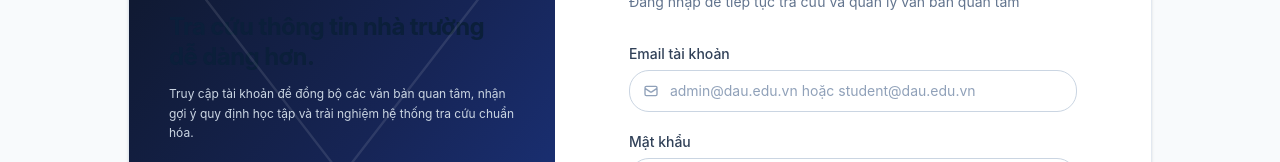
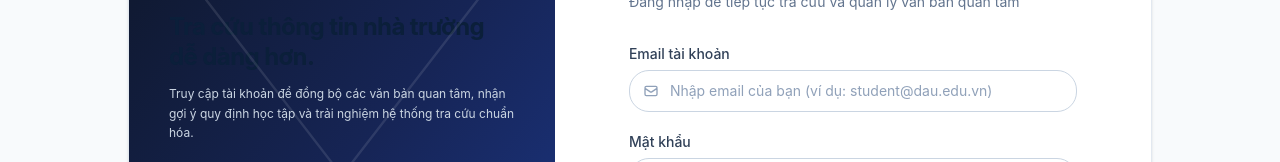
Before and after one commit to ThuyDuyen2308/DAU-Second-Brain, a Next.js app in the folder web/: page /login in a window 1280 px wide. Shown: the part 253-415 px from the top of the page. Built offline with nearby package versions, Linux system fonts and the light colour scheme; no server answers.

Commit message:
fix(auth): xoa placeholder/autocomplete goi y admin khoi form login, de trong email va mat khau khi mo trang

```diff
--- a/web/components/auth/LoginForm.tsx
+++ b/web/components/auth/LoginForm.tsx
@@ -38,9 +38,9 @@ export default function LoginForm() {
     const newErrors: typeof errors = {};
 
     if (!email.trim()) {
-      newErrors.email = "Vui lòng nhập email sinh viên hoặc quản trị.";
+      newErrors.email = "Vui lòng nhập email tài khoản.";
     } else if (!isValidEmail(email)) {
-      newErrors.email = "Định dạng email không hợp lệ (ví dụ: admin@dau.edu.vn).";
+      newErrors.email = "Định dạng email không hợp lệ (ví dụ: student@dau.edu.vn).";
     }
 
     if (!password) {
@@ -97,7 +97,7 @@ export default function LoginForm() {
   };
 
   return (
-    <form onSubmit={handleSubmit} className="space-y-5">
+    <form onSubmit={handleSubmit} className="space-y-5" autoComplete="off">
       {/* Banner thông báo chuyển hướng nếu yêu cầu Admin */}
       {isAdminRedirect && (
         <div className="p-3.5 bg-blue-50 border border-blue-200 rounded-xl text-xs text-blue-800 flex items-start gap-2">
@@ -121,9 +121,11 @@ export default function LoginForm() {
       <Input
         label="Email tài khoản"
         type="email"
+        name="email"
+        autoComplete="off"
         value={email}
         onChange={(e) => setEmail(e.target.value)}
-        placeholder="admin@dau.edu.vn hoặc student@dau.edu.vn"
+        placeholder="Nhập email của bạn (ví dụ: student@dau.edu.vn)"
         error={errors.email}
         leftIcon={
           <svg className="w-4 h-4" fill="none" stroke="currentColor" viewBox="0 0 24 24">
@@ -136,6 +138,8 @@ export default function LoginForm() {
         <Input
           label="Mật khẩu"
           type={showPassword ? "text" : "password"}
+          name="password"
+          autoComplete="current-password"
           value={password}
           onChange={(e) => setPassword(e.target.value)}
           placeholder="••••••••"
```
